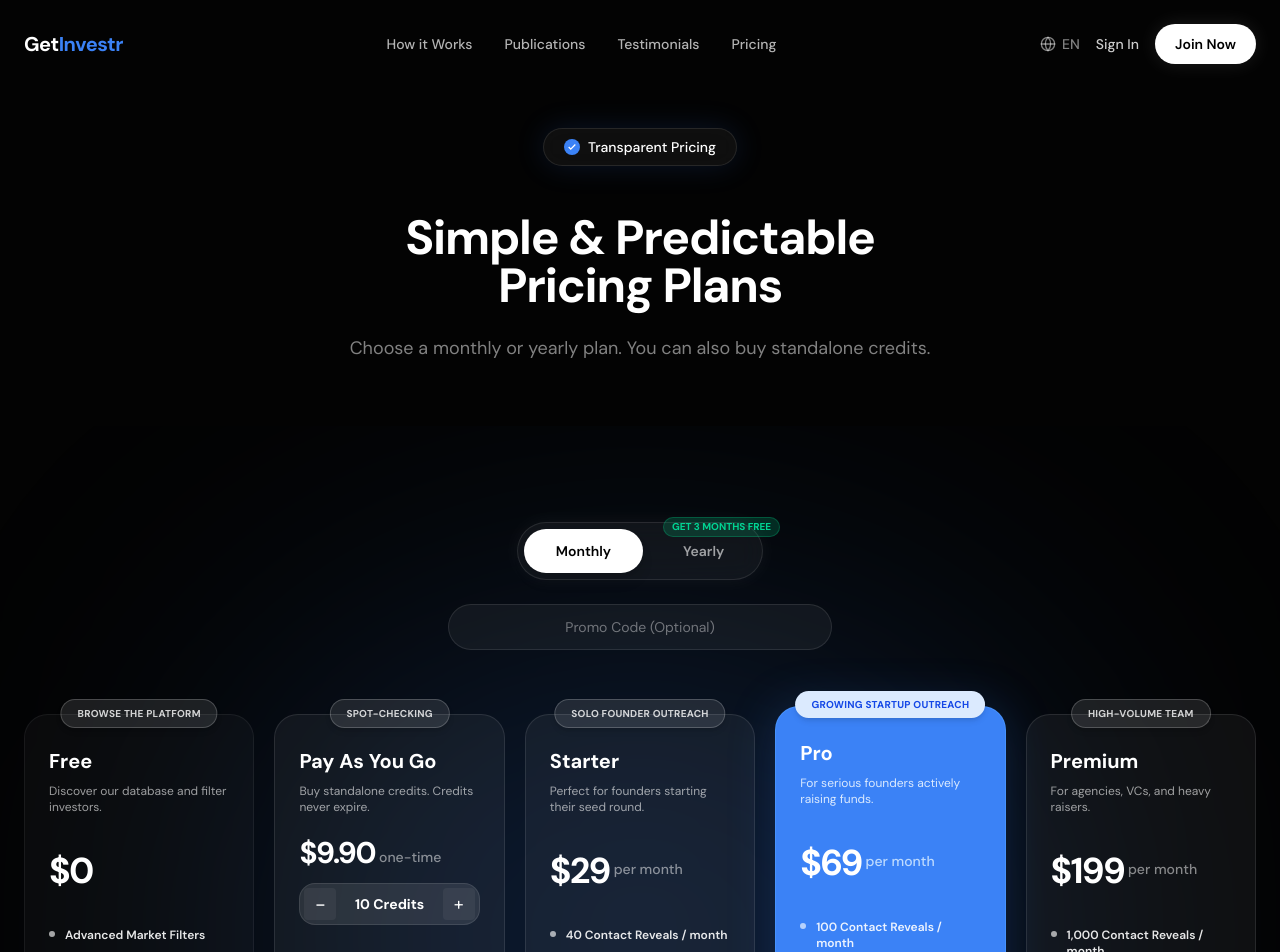
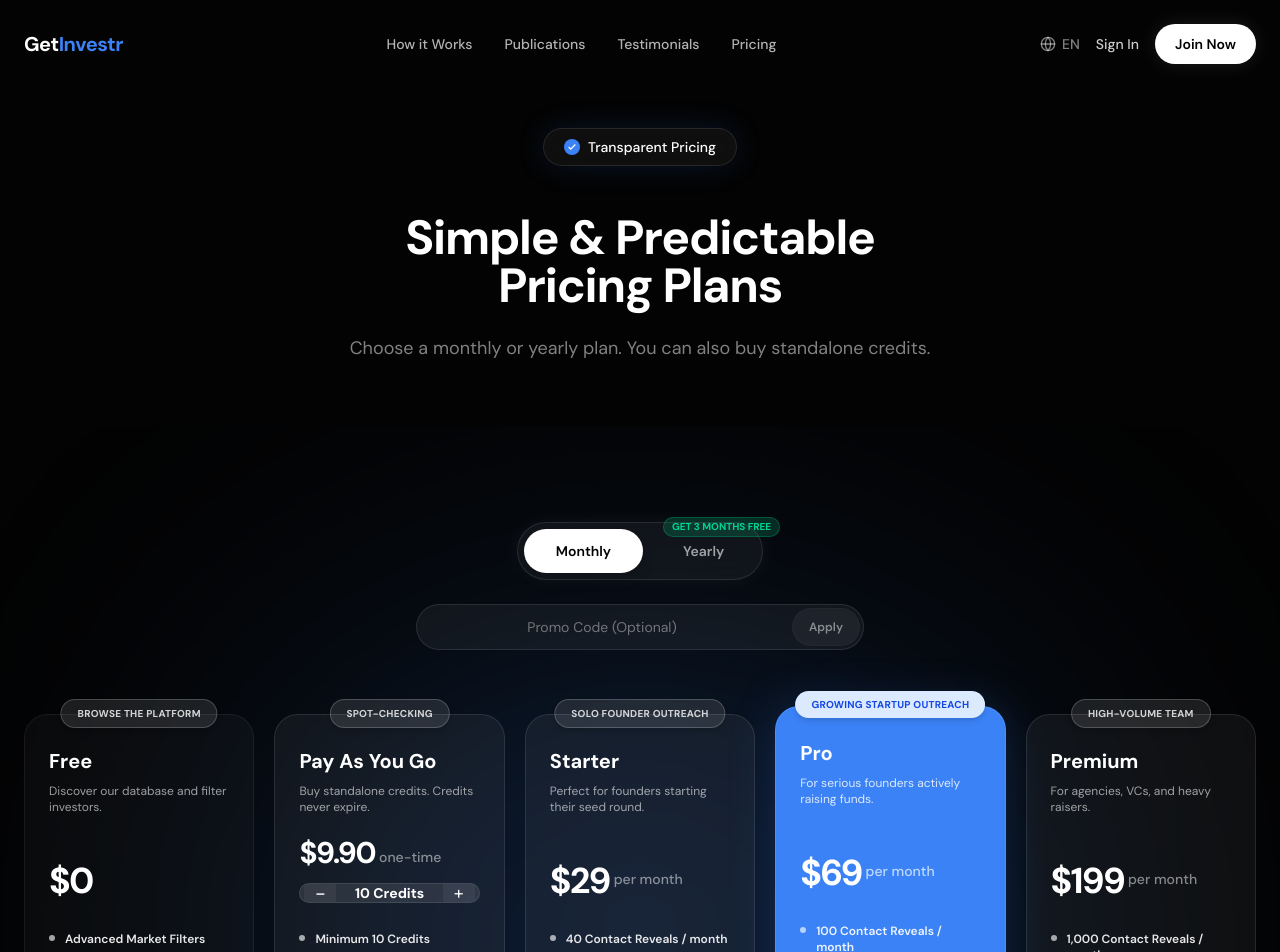
Before and after one commit to yaksoy3447-ux/investr, a Next.js app: page /en/pricing in a window 1280 px wide. Shown: the top 952 px of the page. Built offline with nearby package versions, Linux system fonts and the light colour scheme.

Commit message:
feat: add frontend validate promo button and display

```diff
--- /dev/null
+++ b/app/api/stripe/validate-promo/route.ts
@@ -0,0 +1,74 @@
+import { NextResponse } from "next/server";
+import Stripe from "stripe";
+import { createClient } from "@/lib/supabase/server";
+
+const stripe = new Stripe(process.env.STRIPE_SECRET_KEY as string, {
+  apiVersion: "2026-03-25.dahlia" as any,
+});
+
+export async function POST(req: Request) {
+  try {
+    const supabase = await createClient();
+    const {
+      data: { user },
+    } = await supabase.auth.getUser();
+
+    // Still optionally check auth but don't hard fail if it's a public pricing page check?
+    // Actually the user is logged in for the dashboard, but if it's the landing page they might not be.
+    // That's fine, we will just allow checking the promo code without auth.
+
+    const body = await req.json();
+    const { promoCode } = body;
+
+    if (!promoCode) {
+      return new NextResponse("Promo code is required", { status: 400 });
+    }
+
+    let discountMatch: {
+      percent_off?: number | null;
+      amount_off?: number | null;
+      currency?: string | null;
+    } | null = null;
+
+    // 1. Check promotion codes
+    const promotionCodes = await stripe.promotionCodes.list({
+      code: promoCode,
+      active: true,
+      limit: 1,
+    });
+
+    if (promotionCodes.data.length > 0) {
+      const coupon = promotionCodes.data[0].coupon;
+      discountMatch = {
+        percent_off: coupon.percent_off,
+        amount_off: coupon.amount_off,
+        currency: coupon.currency,
+      };
+    } else {
+      // 2. Check coupons
+      try {
+        const coupon = await stripe.coupons.retrieve(promoCode);
+        if (coupon.valid) {
+          discountMatch = {
+            percent_off: coupon.percent_off,
+            amount_off: coupon.amount_off,
+            currency: coupon.currency,
+          };
+        }
+      } catch (err: any) {
+        // Not a valid coupon
+      }
+    }
+
+    if (discountMatch) {
+      return NextResponse.json(discountMatch);
+    } else {
+      return new NextResponse("Geçersiz promosyon kodu / Invalid promo code", {
+        status: 400,
+      });
+    }
+  } catch (error: any) {
+    console.error("Stripe validate promo error", error);
+    return new NextResponse("Internal Error", { status: 500 });
+  }
+}
--- a/components/landing/Pricing.tsx
+++ b/components/landing/Pricing.tsx
@@ -12,8 +12,61 @@ export default function Pricing() {
   const [loadingPlan, setLoadingPlan] = useState<string | null>(null);
   const [creditAmount, setCreditAmount] = useState<number>(10);
   const [promoCode, setPromoCode] = useState<string>("");
+  const [discount, setDiscount] = useState<{
+    percent_off?: number | null;
+    amount_off?: number | null;
+  } | null>(null);
+  const [promoError, setPromoError] = useState<string | null>(null);
+  const [validatingPromo, setValidatingPromo] = useState(false);
   const t = useTranslations("landing.pricingPage");
   const locale = useLocale();
+
+  const handleValidatePromo = async () => {
+    if (!promoCode) return;
+    setValidatingPromo(true);
+    setPromoError(null);
+    try {
+      const res = await fetch("/api/stripe/validate-promo", {
+        method: "POST",
+        headers: { "Content-Type": "application/json" },
+        body: JSON.stringify({ promoCode }),
+      });
+      if (res.ok) {
+        const data = await res.json();
+        setDiscount(data);
+      } else {
+        const err = await res.text();
+        setPromoError(err);
+        setDiscount(null);
+      }
+    } catch {
+      setPromoError(locale === "tr" ? "Bir hata oluştu" : "An error occurred");
+      setDiscount(null);
+    } finally {
+      setValidatingPromo(false);
+    }
+  };
+
+  const getDiscountedPrice = (originalPrice: string | number) => {
+    if (
+      !discount ||
+      originalPrice === undefined ||
+      originalPrice === null ||
+      originalPrice === ""
+    )
+      return originalPrice;
+    const numPrice = Number(originalPrice);
+    if (isNaN(numPrice)) return originalPrice;
+    if (discount.percent_off) {
+      const calc = numPrice * ((100 - discount.percent_off) / 100);
+      return calc % 1 === 0 ? calc.toString() : calc.toFixed(2);
+    }
+    if (discount.amount_off) {
+      const calc = Math.max(0, numPrice - discount.amount_off / 100);
+      return calc % 1 === 0 ? calc.toString() : calc.toFixed(2);
+    }
+    return originalPrice;
+  };
 
   // Safe context extraction for when used outside PlanProvider (Landing Page)
   let currentPlan: string | undefined = undefined;
@@ -163,7 +216,8 @@ export default function Pricing() {
           </div>
 
           {/* Promo Code Input */}
-          <div className="flex items-center gap-2 max-w-sm w-full relative">
+          <div className="flex flex-col items-center gap-2 max-w-md w-full relative">
+            <div className="flex items-center gap-2 w-full relative">
               <input
                 type="text"
                 placeholder={
@@ -173,8 +227,29 @@ export default function Pricing() {
                 }
                 value={promoCode}
                 onChange={(e) => setPromoCode(e.target.value)}
-              className="w-full bg-white/5 border border-white/10 rounded-full px-5 py-3 text-sm text-white placeholder-white/40 focus:outline-none focus:border-primary/50 focus:ring-1 focus:ring-primary/50 transition-all text-center"
+                onKeyDown={(e) => e.key === "Enter" && handleValidatePromo()}
+                className="w-full bg-white/5 border border-white/10 rounded-full pl-5 pr-24 py-3 text-sm text-white placeholder-white/40 focus:outline-none focus:border-primary/50 focus:ring-1 focus:ring-primary/50 transition-all text-center"
               />
+              <button
+                onClick={handleValidatePromo}
+                disabled={validatingPromo || !promoCode}
+                className="absolute right-1 top-1 bottom-1 px-4 bg-white/10 hover:bg-white/20 border border-white/5 rounded-full text-xs font-semibold whitespace-nowrap transition-colors disabled:opacity-50"
+              >
+                {validatingPromo ? "..." : locale === "tr" ? "Uygula" : "Apply"}
+              </button>
+            </div>
+            {promoError && (
+              <span className="text-red-400 text-xs font-medium">
+                {promoError}
+              </span>
+            )}
+            {discount && (
+              <span className="text-emerald-400 text-xs font-medium">
+                {locale === "tr"
+                  ? "Promosyon kodu uygulandı!"
+                  : "Promo code applied!"}
+              </span>
+            )}
           </div>
         </div>
 
@@ -217,7 +292,22 @@ export default function Pricing() {
               <div className="flex flex-col items-start gap-1 mb-5">
                 {plan.isCredit ? (
                   // Credit dynamic pricing UI
-                  <div className="flex flex-col w-full">
+                  <div className="flex flex-col w-full h-[76px] justify-end">
+                    {discount ? (
+                      <div className="flex flex-col">
+                        <span className="text-sm line-through text-white/40 -mb-1">
+                          ${(creditAmount * 0.99).toFixed(2)}
+                        </span>
+                        <div className="flex items-end gap-1 mb-3">
+                          <span className="text-3xl font-extrabold tracking-tighter text-emerald-400">
+                            ${getDiscountedPrice(creditAmount * 0.99)}
+                          </span>
+                          <span className="font-medium mb-1 text-white/50 text-sm">
+                            {plan.period}
+                          </span>
+                        </div>
+                      </div>
+                    ) : (
                       <div className="flex items-end gap-1 mb-3">
                         <span className="text-3xl font-extrabold tracking-tighter text-white">
                           ${(creditAmount * 0.99).toFixed(2)}
@@ -226,6 +316,7 @@ export default function Pricing() {
                           {plan.period}
                         </span>
                       </div>
+                    )}
 
                     {/* Counter Control */}
                     <div className="flex items-center justify-between bg-white/10 rounded-lg overflow-hidden border border-white/10 p-1 mb-2">
@@ -250,7 +341,25 @@ export default function Pricing() {
                   </div>
                 ) : (
                   // Standard Pricing UI
-                  <div className="flex items-center gap-1 h-[72px]">
+                  <div className="flex flex-col gap-1 h-[76px] justify-end pb-[10px]">
+                    {discount && !plan.isFree ? (
+                      <div className="flex flex-col">
+                        <span className="text-sm line-through text-white/40 -mb-1">
+                          ${plan.price}
+                        </span>
+                        <div className="flex items-center gap-1">
+                          <span className="text-4xl font-extrabold tracking-tighter text-emerald-400">
+                            ${getDiscountedPrice(plan.price)}
+                          </span>
+                          <span
+                            className={`font-medium mb-1 text-sm ${plan.popular ? "text-blue-200" : "text-white/50"}`}
+                          >
+                            {plan.period}
+                          </span>
+                        </div>
+                      </div>
+                    ) : (
+                      <div className="flex items-center gap-1">
                         <span className="text-4xl font-extrabold tracking-tighter text-white">
                           ${plan.price}
                         </span>
@@ -259,6 +368,8 @@ export default function Pricing() {
                         >
                           {plan.isFree ? "" : plan.period}
                         </span>
+                      </div>
+                    )}
                   </div>
                 )}
               </div>
```
Lines whose indentation alone changed are shown as unchanged.
